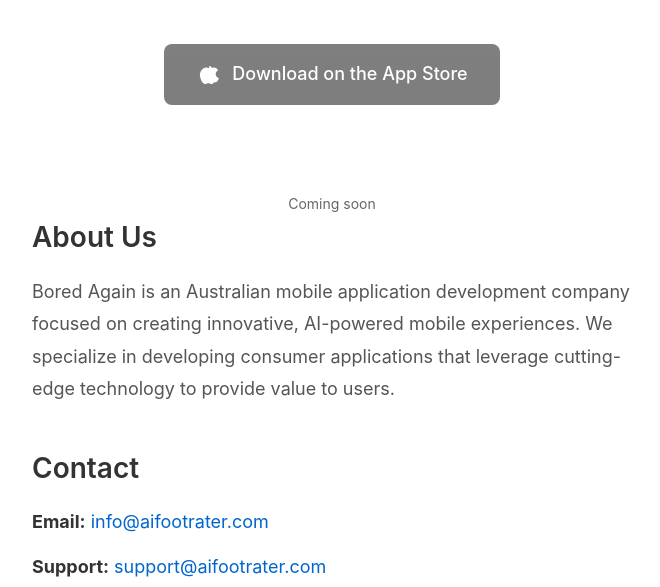
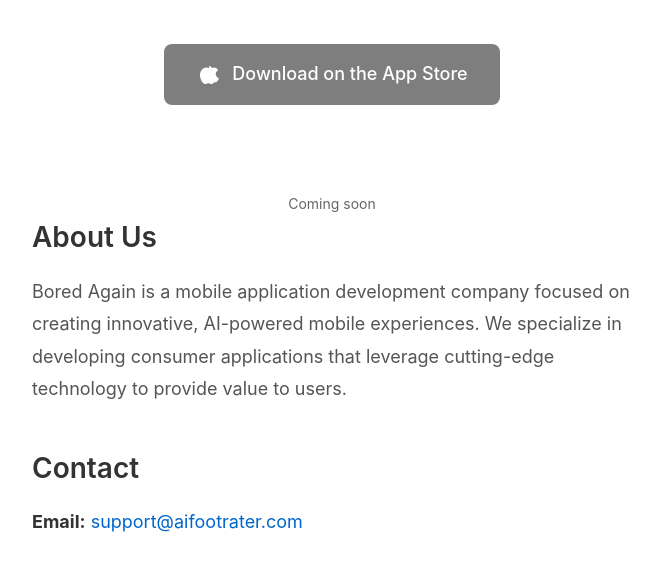
Before and after one commit to Craigo88/Aifootrater-business, a plain HTML site: page index.html in a window 1280 px wide. Shown: the part 200-787 px from the top of the page, without its empty margins (308-968 px from the left). Drawn offline with Linux system fonts and the light colour scheme.

Commit message:
Remove 'Australian' from description and update contact to single email

```diff
--- a/index.html
+++ b/index.html
@@ -174,7 +174,7 @@
         <section>
             <h2>About Us</h2>
             <p>
-                Bored Again is an Australian mobile application development company
+                Bored Again is a mobile application development company
                 focused on creating innovative, AI-powered mobile experiences.
                 We specialize in developing consumer applications that leverage
                 cutting-edge technology to provide value to users.
@@ -186,10 +186,6 @@
             <div class="contact-info">
                 <p>
                     <strong>Email:</strong>
-                    <a href="mailto:info@aifootrater.com">info@aifootrater.com</a>
-                </p>
-                <p>
-                    <strong>Support:</strong>
                     <a href="mailto:support@aifootrater.com">support@aifootrater.com</a>
                 </p>
             </div>
```
